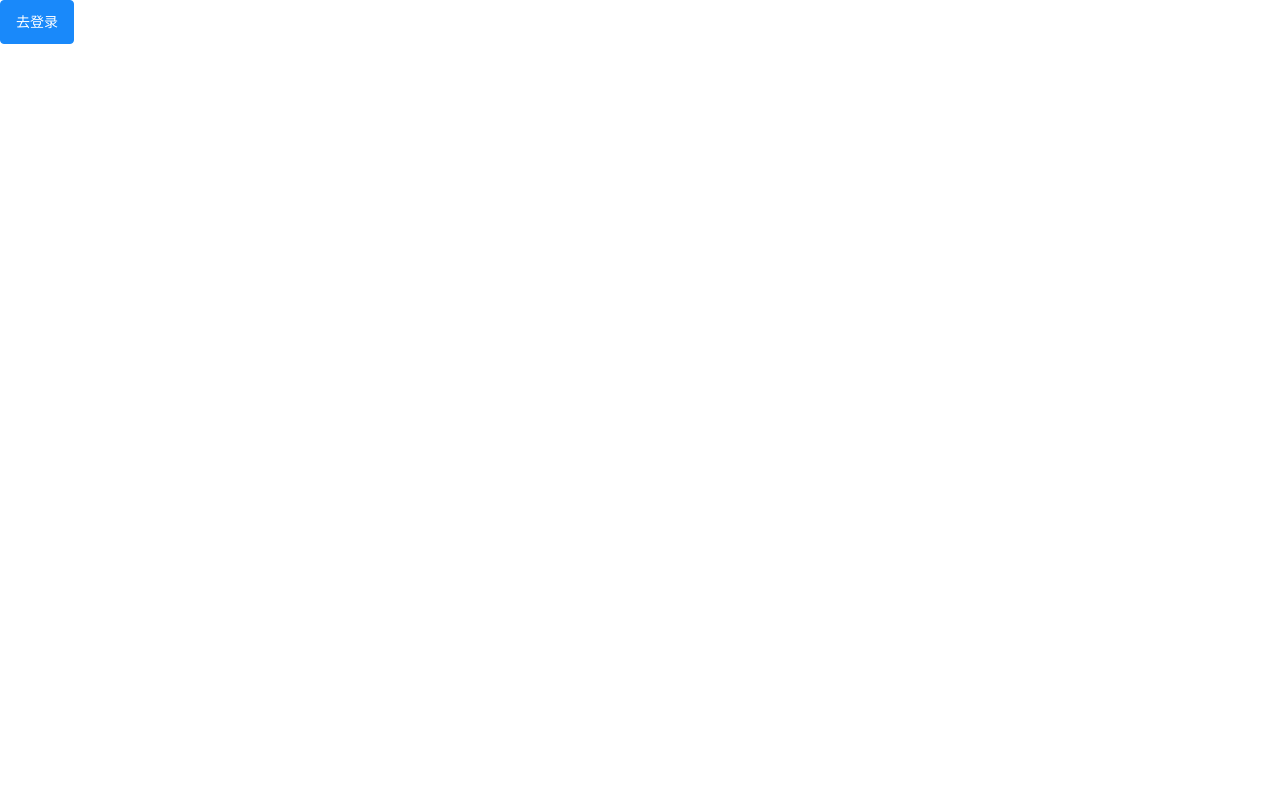
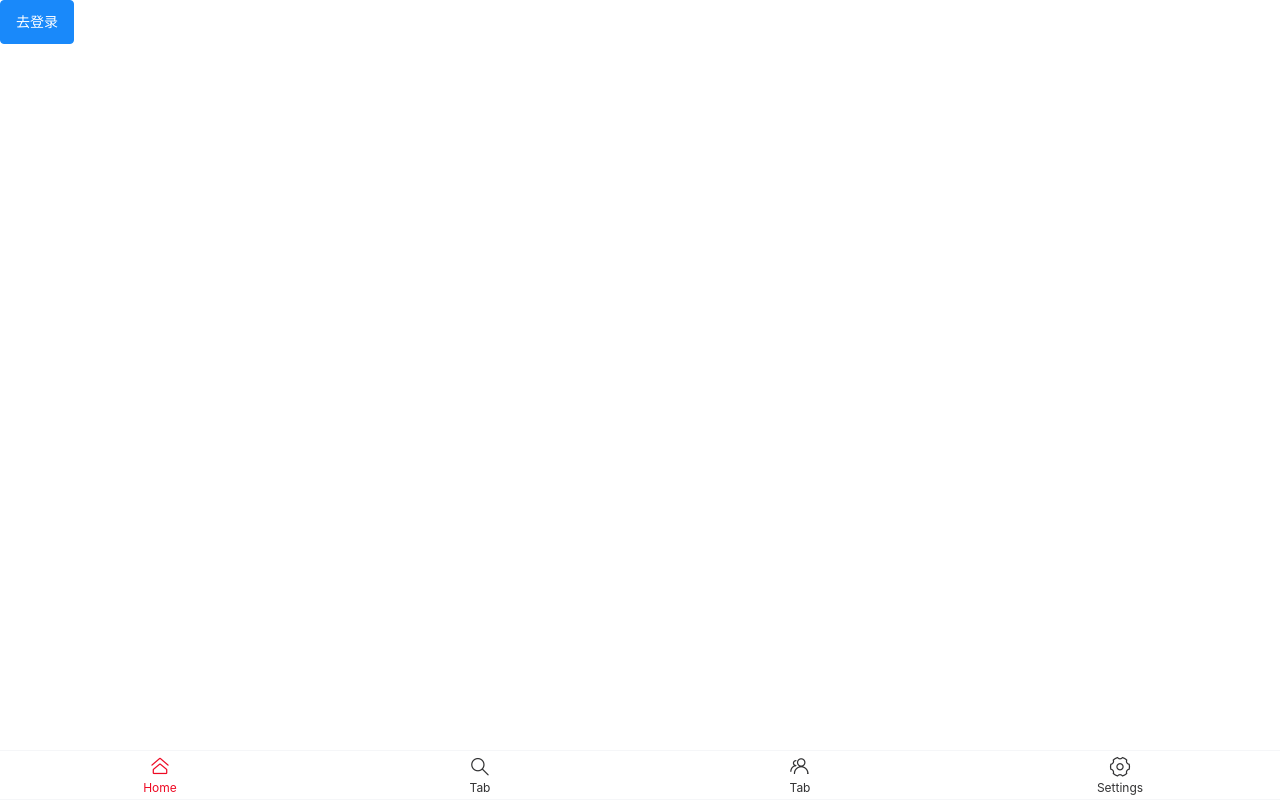
Before and after one commit to RuomiChen/vant-go, a Vue app: page / in a window 1280 px wide. Built offline with nearby package versions, Linux system fonts and the light colour scheme; the HTML template or start-up script is replaced by a standard one.

Commit message:
feat:add tabbar

```diff
--- a/src/App.vue
+++ b/src/App.vue
@@ -1,3 +1,15 @@
 <template>
-  <RouterView/>
+  <RouterView />
+  <van-tabbar v-model="active" active-color="#ee0a24">
+    <van-tabbar-item icon="home-o"><RouterLink to="/"/>Home</van-tabbar-item>
+    <van-tabbar-item icon="search">Tab</van-tabbar-item>
+    <van-tabbar-item icon="friends-o">Tab</van-tabbar-item>
+    <van-tabbar-item icon="setting-o"><RouterLink to="/settings"/>Settings</van-tabbar-item>
+  </van-tabbar>
 </template>
+<script setup lang="ts">
+import { ref } from 'vue';
+import { RouterLink } from 'vue-router';
+ const active = ref(0)
+</script>
+<style></style>
```
